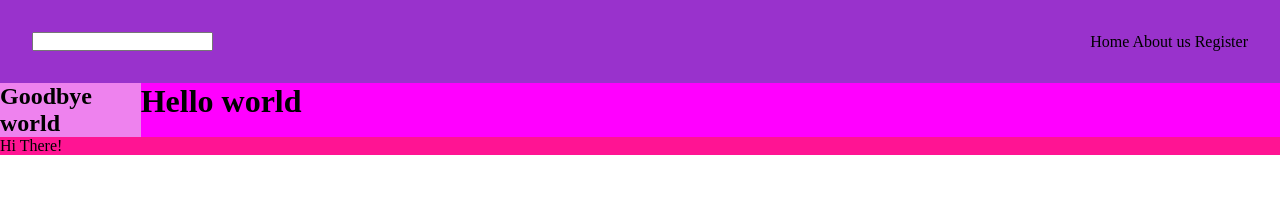
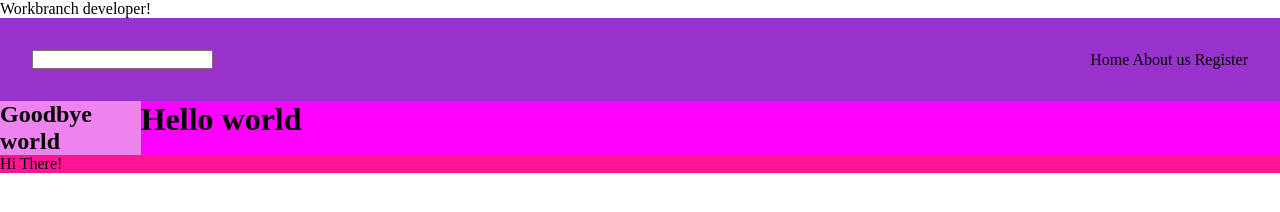
Before and after one commit to katas8n/homework, a plain HTML site: page index.html in a window 1280 px wide. Drawn offline with Linux system fonts and the light colour scheme.

Commit message:
Added dev phrase

```diff
--- a/index.html
+++ b/index.html
@@ -9,6 +9,7 @@
   </head>
   <body>
     <div id="app">
+      <section>Workbranch developer!</section>
       <header class="header">
         <!-- <div class="input-wrapper"> -->
         <input type="text" class="input" />
```
